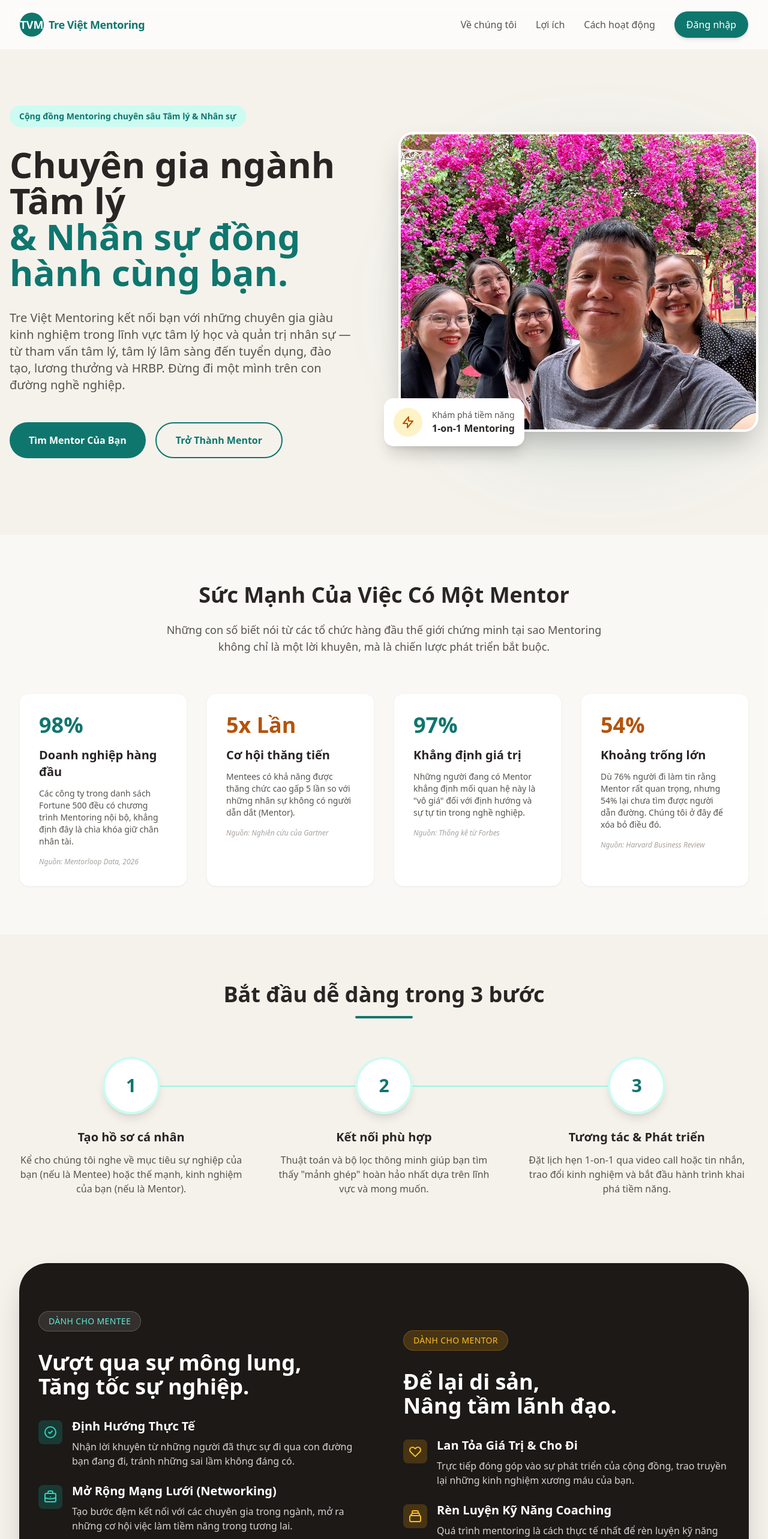
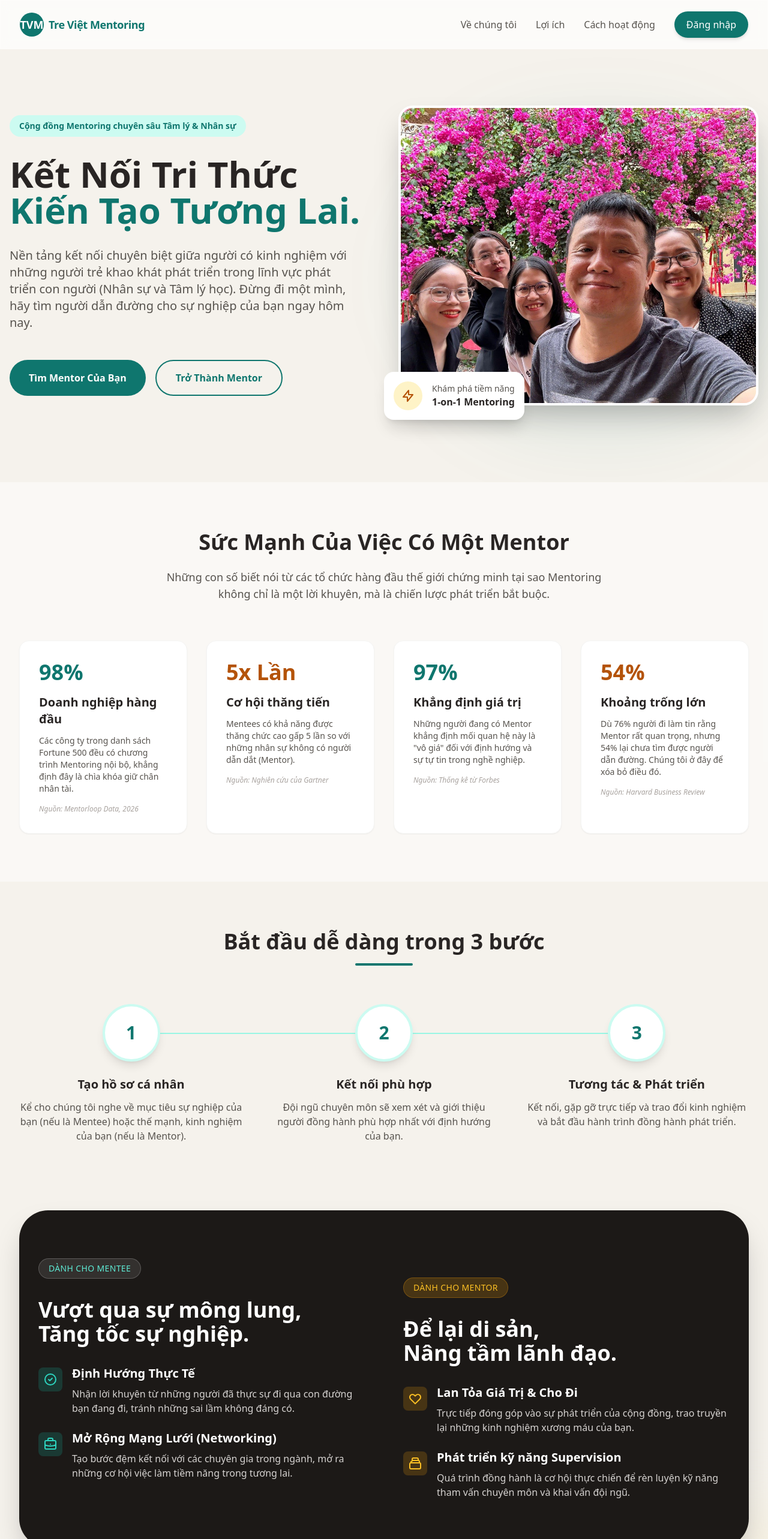
Before and after one commit to Yumi-tran-app/mentor-platform, a Next.js app: page / in a window 1280 px wide. Shown: the top 2566 px of the page at 60% size. Built offline with nearby package versions, Linux system fonts and the light colour scheme; no server answers.

Commit message:
Landing: hero gốc + 3 bước + Supervision + thư ngỏ chuyên sâu Tâm lý & Nhân sự

```diff
--- a/src/app/page.tsx
+++ b/src/app/page.tsx
@@ -53,11 +53,11 @@ export default function Home() {
               Cộng đồng Mentoring chuyên sâu Tâm lý &amp; Nhân sự
             </div>
             <h1 className="text-4xl md:text-5xl lg:text-6xl font-extrabold leading-tight text-stone-800">
-              Chuyên gia ngành Tâm lý<br />
-              <span className="text-teal-700">&amp; Nhân sự đồng hành cùng bạn.</span>
+              Kết Nối Tri Thức <br />
+              <span className="text-teal-700">Kiến Tạo Tương Lai.</span>
             </h1>
             <p className="text-lg md:text-xl text-stone-600 leading-relaxed max-w-xl">
-              Tre Việt Mentoring kết nối bạn với những chuyên gia giàu kinh nghiệm trong lĩnh vực tâm lý học và quản trị nhân sự — từ tham vấn tâm lý, tâm lý lâm sàng đến tuyển dụng, đào tạo, lương thưởng và HRBP. Đừng đi một mình trên con đường nghề nghiệp.
+              Nền tảng kết nối chuyên biệt giữa người có kinh nghiệm với những người trẻ khao khát phát triển trong lĩnh vực phát triển con người (Nhân sự và Tâm lý học). Đừng đi một mình, hãy tìm người dẫn đường cho sự nghiệp của bạn ngay hôm nay.
             </p>
             <div className="flex flex-col sm:flex-row gap-4 pt-4">
               <SignedOut>
@@ -147,8 +147,8 @@ export default function Home() {
             <div className="hidden md:block absolute top-12 left-[15%] right-[15%] h-0.5 bg-teal-200 z-0"></div>
             {[
               { n: "1", t: "Tạo hồ sơ cá nhân", d: "Kể cho chúng tôi nghe về mục tiêu sự nghiệp của bạn (nếu là Mentee) hoặc thế mạnh, kinh nghiệm của bạn (nếu là Mentor)." },
-              { n: "2", t: "Kết nối phù hợp", d: "Thuật toán và bộ lọc thông minh giúp bạn tìm thấy \"mảnh ghép\" hoàn hảo nhất dựa trên lĩnh vực và mong muốn." },
-              { n: "3", t: "Tương tác & Phát triển", d: "Đặt lịch hẹn 1-on-1 qua video call hoặc tin nhắn, trao đổi kinh nghiệm và bắt đầu hành trình khai phá tiềm năng." },
+              { n: "2", t: "Kết nối phù hợp", d: "Đội ngũ chuyên môn sẽ xem xét và giới thiệu người đồng hành phù hợp nhất với định hướng của bạn." },
+              { n: "3", t: "Tương tác & Phát triển", d: "Kết nối, gặp gỡ trực tiếp và trao đổi kinh nghiệm và bắt đầu hành trình đồng hành phát triển." },
             ].map((s) => (
               <div key={s.n} className="relative z-10 text-center group">
                 <div className="w-24 h-24 mx-auto bg-white border-4 border-teal-100 rounded-full flex items-center justify-center text-3xl font-bold text-teal-700 group-hover:bg-teal-700 group-hover:text-white transition-all duration-300 shadow-lg mb-6">
@@ -216,8 +216,8 @@ export default function Home() {
                     <svg className="w-6 h-6" fill="none" stroke="currentColor" viewBox="0 0 24 24"><path strokeLinecap="round" strokeLinejoin="round" strokeWidth="2" d="M19 11H5m14 0a2 2 0 012 2v6a2 2 0 01-2 2H5a2 2 0 01-2-2v-6a2 2 0 012-2m14 0V9a2 2 0 00-2-2M5 11V9a2 2 0 002-2m0 0V5a2 2 0 012-2h6a2 2 0 012 2v2M7 7h10"></path></svg>
                   </div>
                   <div>
-                    <h4 className="text-xl font-semibold mb-2">Rèn Luyện Kỹ Năng Coaching</h4>
-                    <p className="text-stone-300">Quá trình mentoring là cách thực tế nhất để rèn luyện kỹ năng lắng nghe, thấu cảm và quản lý con người.</p>
+                    <h4 className="text-xl font-semibold mb-2">Phát triển kỹ năng Supervision</h4>
+                    <p className="text-stone-300">Quá trình đồng hành là cơ hội thực chiến để rèn luyện kỹ năng tham vấn chuyên môn và khai vấn đội ngũ.</p>
                   </div>
                 </li>
               </ul>
@@ -237,11 +237,11 @@ export default function Home() {
               </h2>
               <div className="prose prose-lg text-stone-600 max-w-none space-y-6">
                 <p>Chào bạn,</p>
-                <p>Chúng tôi cũng từng là những người trẻ loay hoay trong những ngày đầu đi làm. Chúng tôi từng cầm trên tay chiếc CV mà không biết phải sửa từ đâu, từng mông lung khi đứng trước quyết định chuyển ngành, và từng mất rất nhiều thời gian xoay sở chỉ vì thiếu một lời khuyên đúng lúc.</p>
-                <p>Sau nhiều năm làm việc, chúng tôi nhận ra: Dù kiến thức nền tảng có vững đến đâu, những kinh nghiệm thực tế từ người đi trước vẫn luôn là điều vô giá. Ngày đó, chúng tôi vẫn thường ước <strong>giá như mình có một người anh, người chị trong nghề chỉ dẫn để bớt đi những đường vòng.</strong></p>
-                <p>Từ những trăn trở đó, <span className="font-semibold">{ORG_NAME}</span> ra đời với một mục tiêu rất rõ ràng: <span className="font-bold text-teal-700">Giúp bạn không phải tự mình loay hoay trên con đường sự nghiệp.</span></p>
-                <p>Chúng tôi tin rằng những kinh nghiệm thực tế, khi được chia sẻ đúng lúc, sẽ giúp người đi sau tiết kiệm được rất nhiều thời gian và công sức. Người đi trước dìu dắt người đi sau - đó là cách thiết thực nhất để cùng nhau phát triển.</p>
-                <p className="font-medium italic text-stone-800">Dù bạn đang cần một người hướng dẫn để tháo gỡ những khó khăn hiện tại, hay sẵn sàng chia sẻ trải nghiệm của mình để hỗ trợ các bạn trẻ hơn... Chào mừng bạn đến với cộng đồng Tre Việt.</p>
+                <p>Làm việc với &quot;con người&quot;, dù trong vai trò tham vấn tâm lý hay quản trị nhân sự, luôn là một hành trình đầy thử thách. Trường lớp cung cấp cho chúng ta hệ thống lý thuyết vững chắc, nhưng thực tế công việc lại đòi hỏi sự tinh tế trong cách xử lý các mối quan hệ, sự thấu cảm trước những tổn thương, và bản lĩnh khi đứng trước những quyết định nhạy cảm.</p>
+                <p>Trong quá trình làm nghề, chúng tôi nhận ra rằng những thực tế phức tạp nhất ít khi có sẵn lời giải trong sách vở. Sự trưởng thành của một người thực hành nghề thường được mài giũa qua những trải nghiệm thực tiễn và đặc biệt là qua quá trình được chia sẻ chuyên môn từ những chuyên gia đi trước.</p>
+                <p>Từ góc nhìn đó, nền tảng này được thiết kế không phải như một nơi dạy học, mà là một không gian an toàn để kết nối các thế hệ làm trong lĩnh vực phát triển con người. Chúng tôi hướng tới việc xây dựng một cộng đồng nơi những kinh nghiệm thực chiến được trao truyền minh bạch, giúp mỗi cá nhân vững vàng hơn trên con đường hành nghề.</p>
+                <p>Tri thức chuyên môn kết hợp cùng sự thấu cảm thực tế sẽ tạo nên những giá trị bền vững cho cả tổ chức và xã hội.</p>
+                <p className="font-medium italic text-stone-800">Chào mừng bạn đến với cộng đồng Tre Việt Mentoring, mạng lưới của những người cam kết đồng hành cùng sự phát triển của con người.</p>
                 <div className="pt-6 mt-8 border-t border-stone-100 flex items-center gap-4">
                   <div className="w-14 h-14 bg-stone-200 rounded-full overflow-hidden">
                     <img src="/images/founder.jpg" alt="Founder" className="w-full h-full object-cover" />
```
